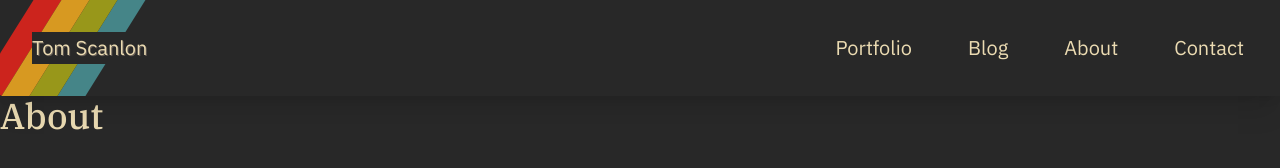
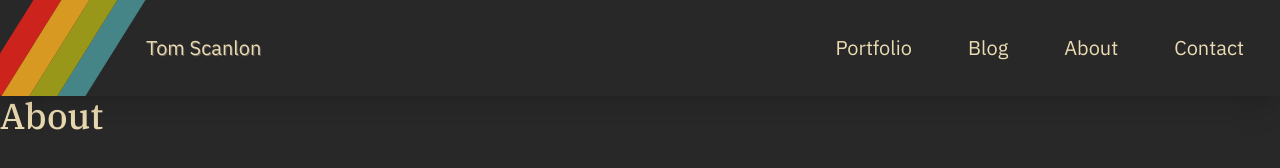
Before and after one commit to tbscanlon/v3-portfolio, an Astro site: page /about in a window 1280 px wide. Built offline with nearby package versions, Linux system fonts and the light colour scheme; Astro itself is replaced by a stand-in of ours.

Commit message:
Set up module aliases and feature folders

```diff
--- a/src/components/Navigation.astro
+++ b/src/features/navigation/Navigation.astro
@@ -120,15 +120,15 @@ const links = [
 </div>
 
 <style>
-  /* nav {
+  nav {
     padding-left: 82px;
-  } */
+  }
 
   nav > a {
     text-shadow: 1px 1px 0px theme(colors.grey.5);
   }
 
-  /* @media screen(md) {
+  @media screen(md) {
     nav {
       padding-left: 105px;
     }
@@ -138,7 +138,7 @@ const links = [
     nav {
       padding-left: 146px;
     }
-  } */
+  }
 </style>
 
 <script>
--- a/src/layouts/BaseLayout.astro
+++ b/src/layouts/BaseLayout.astro
@@ -2,7 +2,7 @@
 import "@fontsource/ibm-plex-sans";
 import "@fontsource/ibm-plex-serif/500.css";
 
-import Navigation from "../components/Navigation.astro";
+import Navigation from "@features/navigation/Navigation.astro";
 
 const { title } = Astro.props;
 ---
--- a/src/pages/about.astro
+++ b/src/pages/about.astro
@@ -1,5 +1,5 @@
 ---
-import BaseLayout from "../layouts/BaseLayout.astro";
+import BaseLayout from "@layouts/BaseLayout.astro";
 ---
 
 <BaseLayout title="About">
--- a/src/pages/blog.astro
+++ b/src/pages/blog.astro
@@ -1,5 +1,5 @@
 ---
-import BaseLayout from "../layouts/BaseLayout.astro";
+import BaseLayout from "@layouts/BaseLayout.astro";
 ---
 
 <BaseLayout title="Blog">
--- a/src/pages/contact.astro
+++ b/src/pages/contact.astro
@@ -1,5 +1,5 @@
 ---
-import BaseLayout from "../layouts/BaseLayout.astro";
+import BaseLayout from "@layouts/BaseLayout.astro";
 ---
 
 <BaseLayout title="Contact">
--- a/src/pages/index.astro
+++ b/src/pages/index.astro
@@ -1,7 +1,7 @@
 ---
-import BaseLayout from "../layouts/BaseLayout.astro";
-import Hero from "../components/Hero.astro";
-import About from "../components/About.astro";
+import BaseLayout from "@layouts/BaseLayout.astro";
+import Hero from "@features/home/Hero.astro";
+import About from "@features/home/About.astro";
 ---
 
 <BaseLayout title="Home">
--- a/src/pages/portfolio.astro
+++ b/src/pages/portfolio.astro
@@ -1,5 +1,5 @@
 ---
-import BaseLayout from "../layouts/BaseLayout.astro";
+import BaseLayout from "@layouts/BaseLayout.astro";
 ---
 
 <BaseLayout title="Portfolio">
```
Also changed, not shown: tsconfig.json (+9 -1 lines), src/features/home/About.astro (renamed from src/components/About.astro), src/features/home/Hero.astro (renamed from src/components/Hero.astro), src/features/navigation/Rainbow.astro (renamed from src/components/Rainbow.astro).
